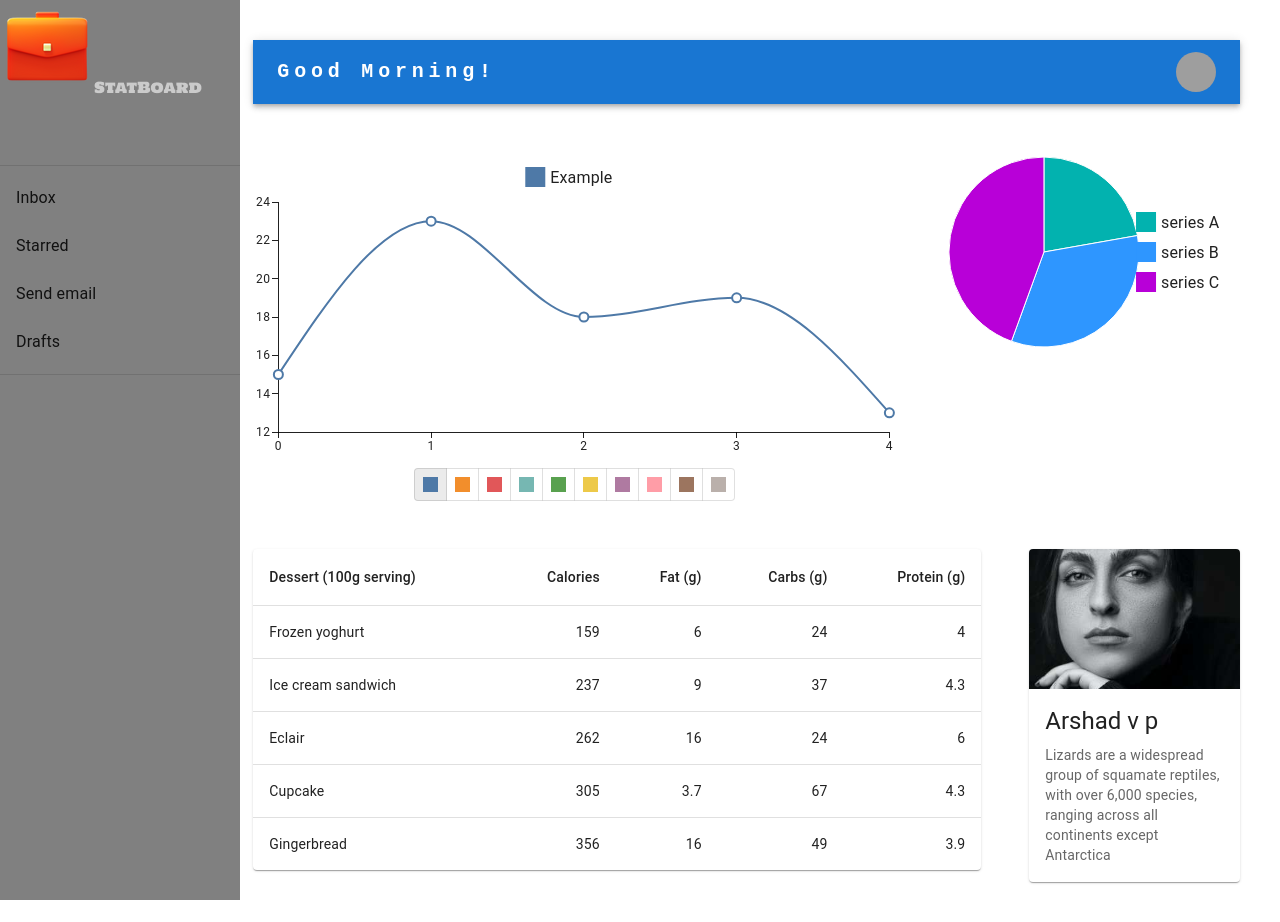
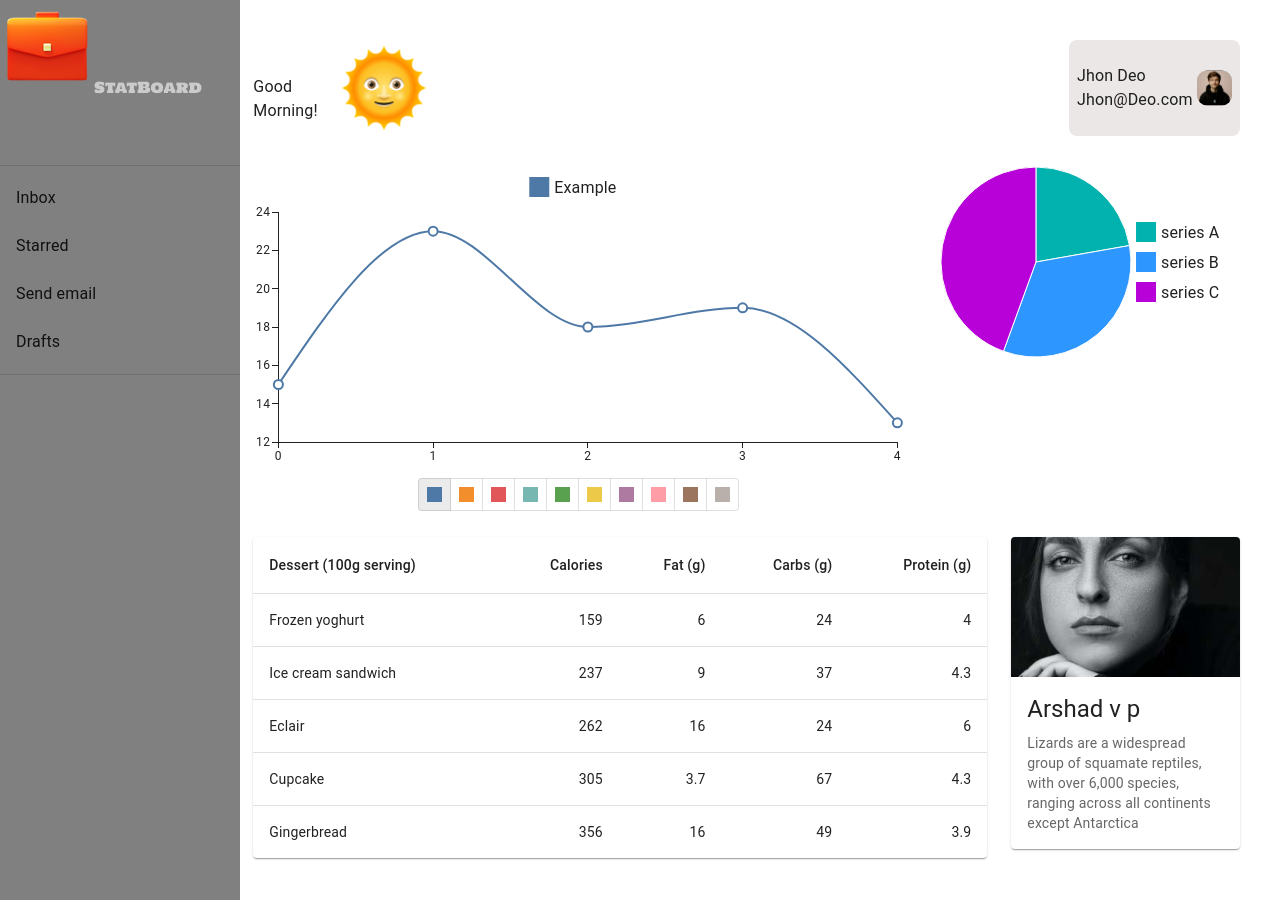
Before and after one commit to Arshad1071/arab-industries-client, a React (Create React App) app: page / in a window 1280 px wide. After the commit the page ends 900 px from the top, so only its background shows below. Built offline with nearby package versions, Linux system fonts and the light colour scheme; grey boxes are pictures that could not be loaded.

Commit message:
Styleing added

```diff
--- /dev/null
+++ b/src/App.css
@@ -0,0 +1,3 @@
+body {
+    background-color: lightblue;
+  }
--- a/src/App.js
+++ b/src/App.js
@@ -1,11 +1,10 @@
 import React from "react";
 import { Route, Routes } from "react-router-dom";
 import Admin from "./layouts/admin";
-
-
+import './App.css';
 const App = () => {
   return (
-    <div >
+    <div>
       <Routes>
         <Route path="/" element={<Admin />} />
         <Route path="/test" element={<Admin />} />
--- a/src/components/Appbar/index.js
+++ b/src/components/Appbar/index.js
@@ -1,121 +1,44 @@
-import * as React from "react";
-import AppBar from "@mui/material/AppBar";
-import Box from "@mui/material/Box";
-import Toolbar from "@mui/material/Toolbar";
-import IconButton from "@mui/material/IconButton";
-import Typography from "@mui/material/Typography";
-import Menu from "@mui/material/Menu";
-import Container from "@mui/material/Container";
-import Avatar from "@mui/material/Avatar";
-import Button from "@mui/material/Button";
-import Tooltip from "@mui/material/Tooltip";
-import MenuItem from "@mui/material/MenuItem";
+import { Box } from "@mui/material";
+import React from "react";
+import StatBoard from "../../assets/img/Sun With Face.svg";
+import Rectangle from "../../assets/img/Rectangle 10.svg";
 
-const pages = ["Products", "Pricing", "Blog"];
-const settings = ["Profile", "Account", "Dashboard", "Logout"];
+const index = () => {
+  return (
+    <div>
+      <Box
+        sx={{
+          display: "flex",
+          justifyContent: "space-between",
+        }}
+      >
+        <Box
+          sx={{
+            display: "flex",
+            justifyContent: "space-between",
+          }}
+        >
+          <p style={{ width: "150px", marginTop: "35px" }}>Good Morning!</p>
+          <img src={StatBoard} alt="Logo" />
+        </Box>
+        <Box
+          sx={{
+            display: "flex",
+            justifyContent: "space-between",
+            background: "#EBE7E6",
+            borderRadius: 2,
+            padding: 1,
+          }}
+        >
+          <p style={{ width: "100px", marginRight: "20px" }}>
+            Jhon Deo Jhon@Deo.com
+          </p>
 
-function ResponsiveAppBar() {
-  const [anchorElNav, setAnchorElNav] = React.useState(null);
-  const [anchorElUser, setAnchorElUser] = React.useState(null);
+          <img src={Rectangle} alt="Logo" />
+        </Box>
+      </Box>
+    </div>
+  );
+};
 
-  const handleOpenNavMenu = (event) => {
-    setAnchorElNav(event.currentTarget);
-  };
-  const handleOpenUserMenu = (event) => {
-    setAnchorElUser(event.currentTarget);
-  };
-
-  const handleCloseNavMenu = () => {
-    setAnchorElNav(null);
-  };
-
-  const handleCloseUserMenu = () => {
-    setAnchorElUser(null);
-  };
-
-  return (
-    <AppBar position="static">
-      <Container maxWidth="xl">
-        <Toolbar disableGutters>
-          {/* <AdbIcon sx={{ display: { xs: "none", md: "flex" }, mr: 1 }} /> */}
-          <Typography
-            variant="h6"
-            noWrap
-            component="a"
-            href="#app-bar-with-responsive-menu"
-            sx={{
-              mr: 2,
-              display: { xs: "none", md: "flex" },
-              fontFamily: "monospace",
-              fontWeight: 700,
-              letterSpacing: ".3rem",
-              color: "inherit",
-              textDecoration: "none",
-            }}
-          >
-            Good Morning!
-          </Typography>
-
-          <Typography
-            variant="h5"
-            noWrap
-            component="a"
-            href="#app-bar-with-responsive-menu"
-            sx={{
-              mr: 2,
-              display: { xs: "flex", md: "none" },
-              flexGrow: 1,
-              fontFamily: "monospace",
-              fontWeight: 700,
-              letterSpacing: ".3rem",
-              color: "inherit",
-              textDecoration: "none",
-            }}
-          >
-            LOGO
-          </Typography>
-          <Box sx={{ flexGrow: 1, display: { xs: "none", md: "flex" } }}>
-            {pages.map((page) => (
-              <Button
-                key={page}
-                onClick={handleCloseNavMenu}
-                sx={{ my: 2, color: "white", display: "block" }}
-              ></Button>
-            ))}
-          </Box>
-
-          <Box sx={{ flexGrow: 0 }}>
-            <Tooltip title="Open settings">
-              <IconButton onClick={handleOpenUserMenu} sx={{ p: 0 }}>
-                <Avatar alt="Remy Sharp" src="/static/images/avatar/2.jpg" />
-              </IconButton>
-            </Tooltip>
-            <Menu
-              sx={{ mt: "45px" }}
-              id="menu-appbar"
-              anchorEl={anchorElUser}
-              anchorOrigin={{
-                vertical: "top",
-                horizontal: "right",
-              }}
-              keepMounted
-              transformOrigin={{
-                vertical: "top",
-                horizontal: "right",
-              }}
-              open={Boolean(anchorElUser)}
-              onClose={handleCloseUserMenu}
-            >
-              {settings.map((setting) => (
-                <MenuItem key={setting} onClick={handleCloseUserMenu}>
-                  <Typography textAlign="center">{setting}</Typography>
-                </MenuItem>
-              ))}
-            </Menu>
-          </Box>
-        </Toolbar>
-      </Container>
-    </AppBar>
-  );
-}
-export default ResponsiveAppBar;
+export default index;
--- a/src/layouts/admin/index.js
+++ b/src/layouts/admin/index.js
@@ -1,23 +1,13 @@
 import React from "react";
 import ResponsiveDrawer from "../../components/sidebar";
-import { styled } from "@mui/material/styles";
 import Box from "@mui/material/Box";
-import Paper from "@mui/material/Paper";
 import Grid from "@mui/material/Grid";
 import BasicColor from "../../components/graph";
 import PieActiveArc from "../../components/PieChart";
 import BasicTable from "../../components/table";
 import ActionAreaCard from "../../components/card";
 import ResponsiveAppBar from "../../components/Appbar";
-import StatBoard from "../../assets/img/StatBoard.png";
 
-const Item = styled(Paper)(({ theme }) => ({
-  backgroundColor: theme.palette.mode === "dark" ? "#1A2027" : "#fff",
-  ...theme.typography.body2,
-  padding: theme.spacing(1),
-  textAlign: "center",
-  color: theme.palette.text.secondary,
-}));
 
 const Admin = () => {
   return (
@@ -27,7 +17,7 @@ const Admin = () => {
           <Grid item xs={2}>
             <ResponsiveDrawer />
           </Grid>
-          <Grid item container spacing={6} padding={5} xs={10}>
+          <Grid item container spacing={3} padding={5} xs={10}>
             <Grid item xs={12}>
               <ResponsiveAppBar />
             </Grid>
```
